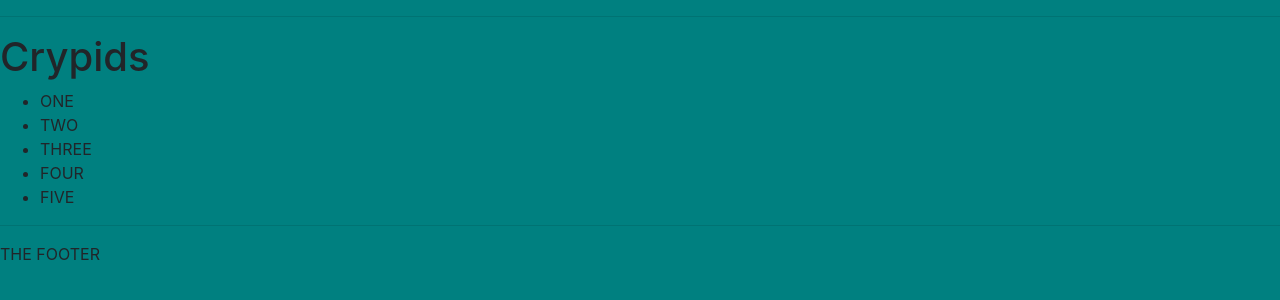
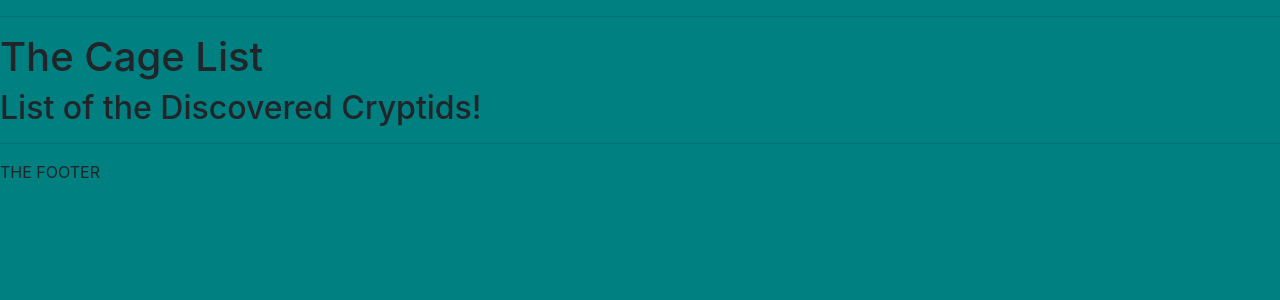
Before and after one commit to OperationCage/TheCage, a Django app: page /crypids/ in a window 1280 px wide. Shown: the part 56-356 px from the top of the page. Run offline with Django 3.2, Linux system fonts and the light colour scheme; some libraries are stand-ins or nearby versions.

Commit message:
Added a for loop to display each cryptid

```diff
--- a/thecage/polls/templates/polls/crypids.html
+++ b/thecage/polls/templates/polls/crypids.html
@@ -4,23 +4,13 @@
 
 {% block content %}
 
-<h1>Crypids</h1>
+<h1>The Cage List</h1>
+<h2>List of the Discovered Cryptids!</h2>
+
 <ul>
-    <li>
-        ONE
-    </li>
-    <li>
-        TWO
-    </li>
-    <li>
-       THREE
-    </li>
-    <li>
-        FOUR
-    </li>
-    <li>
-        FIVE
-    </li>
+    {% for cryptids in name %}
+        <li>{{ cryptids.name_text }}</li>
+    {% endfor %}
 </ul>
 
 {% endblock %}
```
